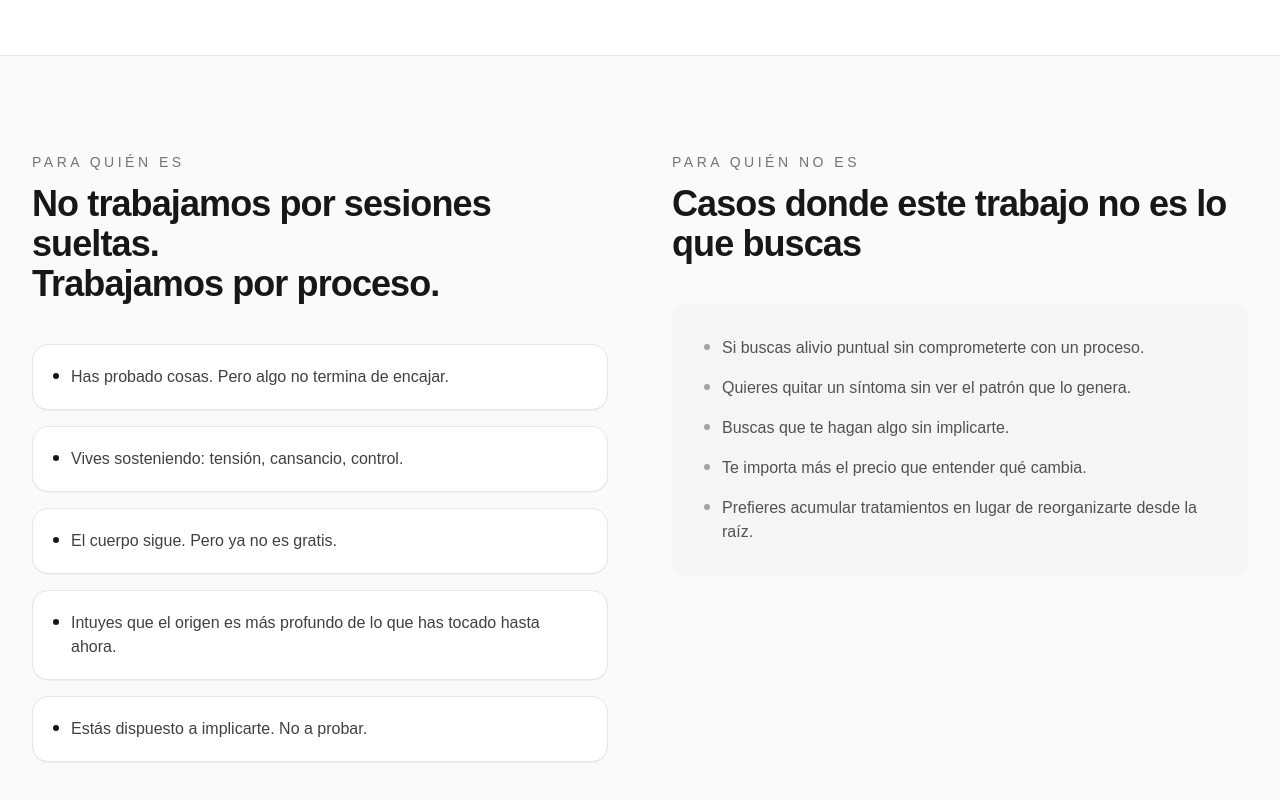
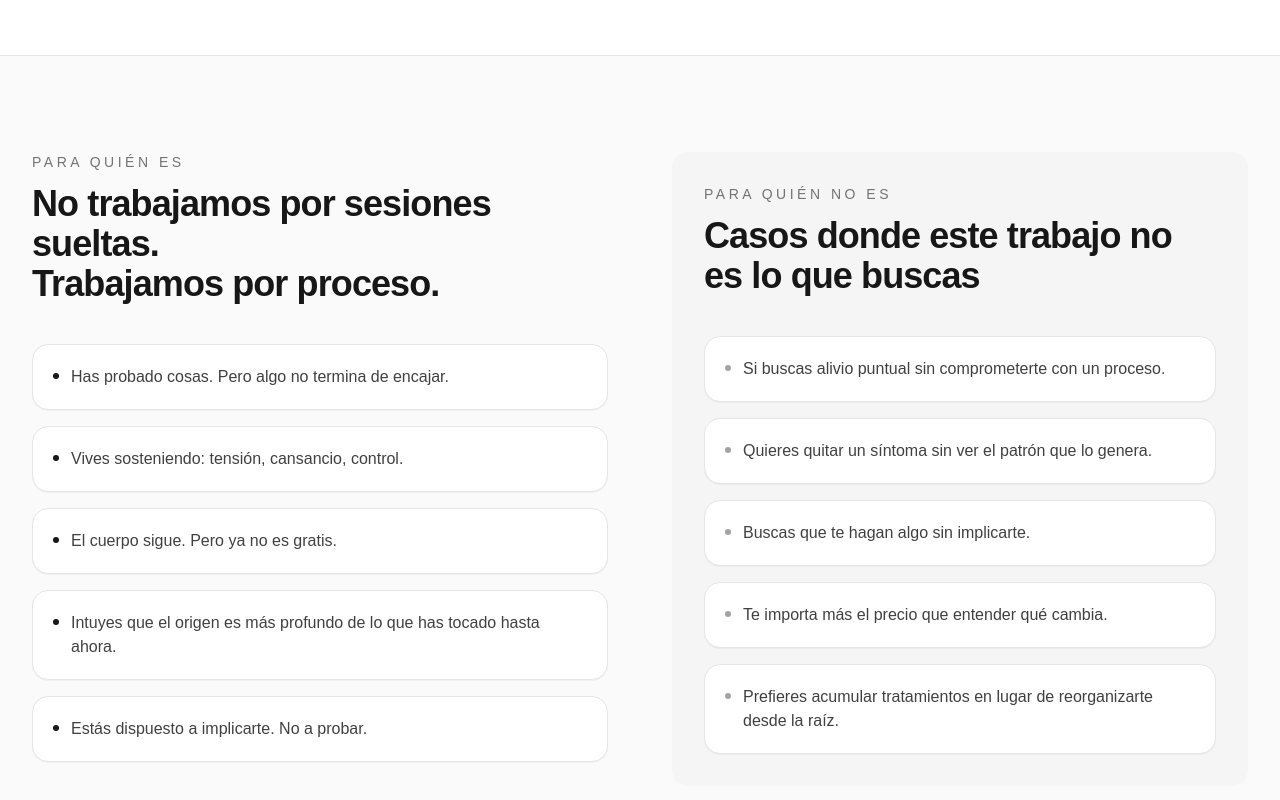
Before and after one commit to creator-Socrates/Ferran-Moreno-Eje-Estructural-, a Next.js app: page / in a window 1280 px wide. Shown: the part 3958-4758 px from the top of the page. Built offline with nearby package versions, Linux system fonts and the light colour scheme.

Commit message:
para-quien: wrapper gris + cards individuales en notFor

```diff
--- a/app/page.tsx
+++ b/app/page.tsx
@@ -292,22 +292,20 @@ export default function HomePage() {
                 </div>
 
                 {/* Derecha — Para quién no es */}
-                <div>
+                <div className="rounded-2xl bg-neutral-100 p-8">
                   <div className="text-sm uppercase tracking-[0.25em] text-neutral-500">
                     Para quién no es
                   </div>
                   <h2 className="mt-3 text-3xl font-semibold tracking-tight sm:text-4xl">
                     Casos donde este trabajo no es lo que buscas
                   </h2>
-                  <div className="mt-10 rounded-xl bg-neutral-100 p-8">
-                    <div className="space-y-4">
-                      {notFor.map((item) => (
-                        <div key={item} className="flex items-start gap-3">
-                          <div className="mt-2 h-1.5 w-1.5 flex-none rounded-full bg-neutral-400" />
-                          <div className="text-neutral-600">{item}</div>
-                        </div>
-                      ))}
-                    </div>
+                  <div className="mt-10 space-y-4">
+                    {notFor.map((item) => (
+                      <div key={item} className="flex items-start gap-3 rounded-2xl border border-neutral-200 bg-white p-5 shadow-[0_1px_0_rgba(0,0,0,0.04)]">
+                        <div className="mt-2 h-1.5 w-1.5 flex-none rounded-full bg-neutral-400" />
+                        <div className="text-neutral-700">{item}</div>
+                      </div>
+                    ))}
                   </div>
                 </div>
               </div>
```
